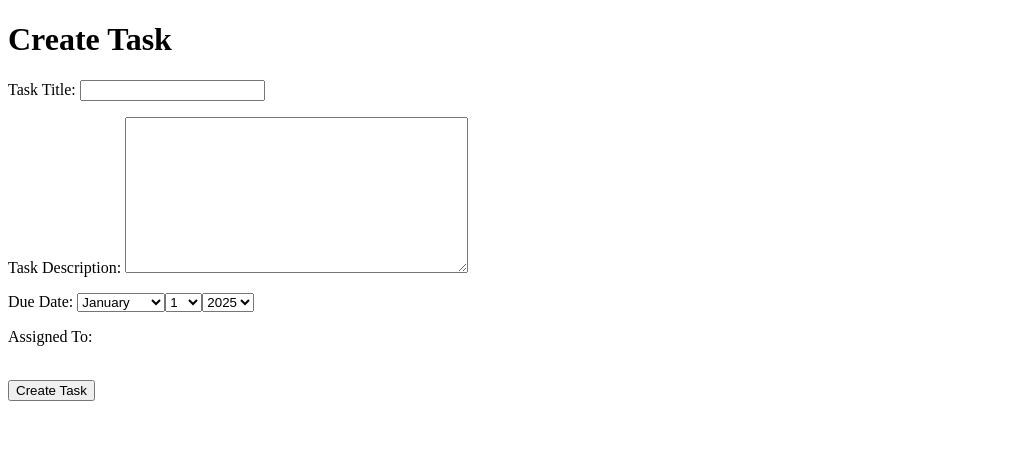
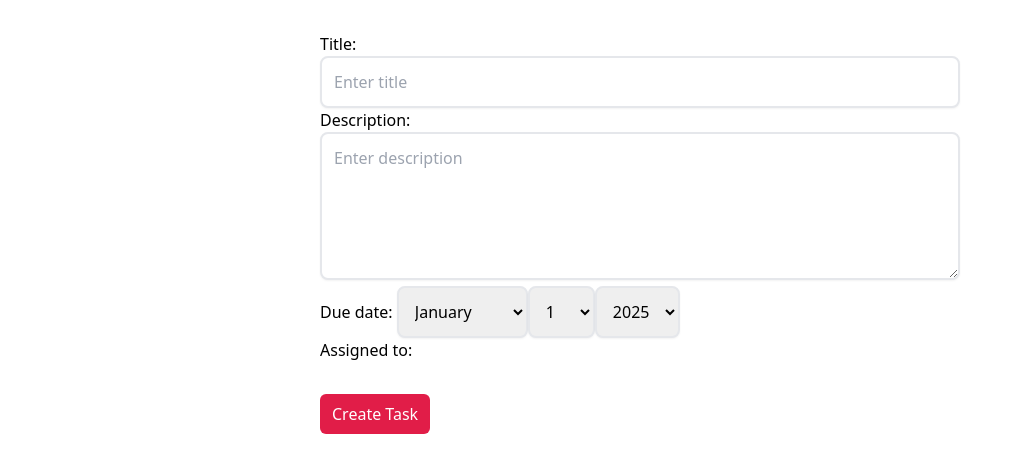
Before and after one commit to majharul-web/task-management-django, a Django app: page /tasks/create-task/ in a window 1280 px wide. Shown: the top 473 px of the page, without its empty margins (0-1015 px from the left). Run offline with Django 5.2, Linux system fonts and the light colour scheme; data that the repository does not hold is empty.

Commit message:
Create task using modelform

```diff
--- a/static/css/output.css
+++ b/static/css/output.css
@@ -649,6 +649,14 @@ video {
   margin-right: 0.5rem;
 }
 
+.mt-8 {
+  margin-top: 2rem;
+}
+
+.mt-2 {
+  margin-top: 0.5rem;
+}
+
 .block {
   display: block;
 }
@@ -712,6 +720,10 @@ video {
 
 .w-full {
   width: 100%;
+}
+
+.w-1\/2 {
+  width: 50%;
 }
 
 .max-w-\[1400px\] {
@@ -807,6 +819,10 @@ video {
 
 .rounded-xl {
   border-radius: 0.75rem;
+}
+
+.rounded-md {
+  border-radius: 0.375rem;
 }
 
 .border {
@@ -909,6 +925,11 @@ video {
 .bg-yellow-500 {
   --tw-bg-opacity: 1;
   background-color: rgb(234 179 8 / var(--tw-bg-opacity, 1));
+}
+
+.bg-rose-600 {
+  --tw-bg-opacity: 1;
+  background-color: rgb(225 29 72 / var(--tw-bg-opacity, 1));
 }
 
 .p-2 {
@@ -1021,11 +1042,6 @@ video {
   color: rgb(75 85 99 / var(--tw-text-opacity, 1));
 }
 
-.text-gray-700 {
-  --tw-text-opacity: 1;
-  color: rgb(55 65 81 / var(--tw-text-opacity, 1));
-}
-
 .text-gray-800 {
   --tw-text-opacity: 1;
   color: rgb(31 41 55 / var(--tw-text-opacity, 1));
--- a/tasks/forms.py
+++ b/tasks/forms.py
@@ -1,16 +1,75 @@
 from django import forms
+from tasks.models import Task
 
-class TaskForm(forms.Form):
-    title = forms.CharField(max_length=100, label='Task Title')
-    description = forms.CharField(widget=forms.Textarea, label='Task Description')
-    due_date = forms.DateField(widget=forms.SelectDateWidget, label='Due Date')
-    assigned_to = forms.MultipleChoiceField(widget=forms.CheckboxSelectMultiple, label='Assigned To',choices=[])
+
+class StyledFormMixin:
+    """ Mixing to apply style to form field"""
+
+    default_classes = "border-2 border-gray-300 w-full p-3 rounded-lg shadow-sm focus:outline-none focus:border-rose-500 focus:ring-rose-500"
+
+    def apply_styled_widgets(self):
+        for field_name, field in self.fields.items():
+            if isinstance(field.widget, forms.TextInput):
+                field.widget.attrs.update({
+                    'class': self.default_classes,
+                    'placeholder': f"Enter {field.label.lower()}"
+                })
+            elif isinstance(field.widget, forms.Textarea):
+                field.widget.attrs.update({
+                    'class': f"{self.default_classes} resize-none",
+                    'placeholder':  f"Enter {field.label.lower()}",
+                    'rows': 5
+                })
+            elif isinstance(field.widget, forms.SelectDateWidget):
+                print("Inside Date")
+                field.widget.attrs.update({
+                    "class": "border-2 border-gray-300 p-3 rounded-lg shadow-sm focus:outline-none focus:border-rose-500 focus:ring-rose-500"
+                })
+            elif isinstance(field.widget, forms.CheckboxSelectMultiple):
+                print("Inside checkbox")
+                field.widget.attrs.update({
+                    'class': "space-y-2"
+                })
+            else:
+                print("Inside else")
+                field.widget.attrs.update({
+                    'class': self.default_classes
+                })
+
+class TaskModelForm(StyledFormMixin, forms.ModelForm):
+    class Meta:
+        model = Task
+        # fields = '__all__'
+         # exclude = ['project', 'is_completed', 'created_at', 'updated_at']
+        fields = ['title', 'description', 'due_date', 'assigned_to']
+        widgets = {
+            'due_date': forms.SelectDateWidget,
+            'assigned_to': forms.CheckboxSelectMultiple
+        }
+
+
+        # widgets= {
+        #     'title': forms.TextInput(attrs={
+        #         'placeholder': 'Enter task title',
+        #         'class': 'border-2 border-gray-300 w-full p-3 rounded-lg shadow-sm focus:outline-none focus:border-rose-500 focus:ring-rose-500l'
+        #     }),
+        #     'description': forms.Textarea(attrs={
+        #         'placeholder': 'Enter task description',
+        #         'class': 'border-2 border-gray-300 w-full p-3 rounded-lg shadow-sm focus:outline-none focus:border-rose-500 focus:ring-rose-500l',
+        #         'rows': 4
+        #     }),
+        #     'due_date': forms.SelectDateWidget(
+        #         attrs={
+        #             'class': 'border-2 border-gray-300 p-3 rounded-lg shadow-sm focus:outline-none focus:border-rose-500 focus:ring-rose-500l'
+        #         }
+        #     ),
+        #     'assigned_to': forms.CheckboxSelectMultiple(
+        #         attrs={
+        #             'class': 'border-2 border-gray-300 w-full p-3 rounded-lg shadow-sm focus:outline-none focus:border-rose-500 focus:ring-rose-500l'
+        #         }
+        #     ),
+        # }
 
     def __init__(self, *args, **kwargs):
-        print(args, kwargs)
-        employees = kwargs.pop('employees', [])
         super().__init__(*args, **kwargs)
-        self.fields['assigned_to'].choices = [(employee.id, employee.name) for employee in employees]
-
-        # Example of dynamically setting choices for assigned_to field
-        # self.fields['assigned_to'].choices = [(user.id, user.username) for user in User.objects.all()]
+        self.apply_styled_widgets()
--- a/tasks/models.py
+++ b/tasks/models.py
@@ -7,6 +7,8 @@ class Employee(models.Model):
     email = models.EmailField(unique=True)
     # task_set
 
+    def __str__(self):
+        return self.name
 
 class Task(models.Model):
     project= models.ForeignKey(
--- a/tasks/templates/task-form.html
+++ b/tasks/templates/task-form.html
@@ -1,17 +1,25 @@
+{% load static %}
 <!DOCTYPE html>
 <html lang="en">
 <head>
     <meta charset="UTF-8">
     <meta name="viewport" content="width=device-width, initial-scale=1.0">
     <title>Create Task</title>
+    <link rel="stylesheet" href="{% static "css/output.css" %}">
 </head>
 <body>
-    <h1>Create Task</h1>
-    <form method="POST">
-        {% csrf_token %}
-        {{ form.as_p }}
-        <br>
-        <button type="submit">Create Task</button>
-    </form>
+   <div class="w-1/2 mx-auto mt-8">
+        <div>
+            {% if message %}
+                <p>{{ message }}</p>
+            {% endif %}
+        </div>
+        <form method="POST">
+            {% csrf_token %}
+            {{ form.as_p }}
+            <br>
+            <button class="bg-rose-600 px-3 py-2 text-white mt-2 rounded-md" type="submit">Create Task</button>
+        </form>
+   </div>
 </body>
 </html>
--- a/tasks/views.py
+++ b/tasks/views.py
@@ -1,7 +1,6 @@
 from django.shortcuts import render
 from django.http import HttpResponse
-from tasks.forms import TaskForm
-from tasks.models import Employee,Task
+from tasks.forms import TaskModelForm
 
 # Create your views here.
 
@@ -13,29 +12,14 @@ def user_dashboard(request):
 
 
 def create_task(request):
-    employees = Employee.objects.all()
-    form = TaskForm(employees=employees) #For GET request, we pass employees to the form
+    form = TaskModelForm() #For GET request, we pass employees to the form
 
     if(request.method == 'POST'): # If the request is POST, we need to process the form data
-        form = TaskForm(request.POST, employees=employees)
+        form = TaskModelForm(request.POST)
         if form.is_valid():
-            data= form.cleaned_data
-            title = data['title']
-            description = data['description']
-            due_date = data['due_date']
-            assigned_to = data['assigned_to']
-
-            task = Task.objects.create(
-                title=title,
-                description=description,
-                due_date=due_date
-            )
-
-            # for employee_id in assigned_to:
-            for employee_id in assigned_to:
-                employee = Employee.objects.get(id=employee_id)
-                task.assigned_to.add(employee)
-            return HttpResponse("Task created successfully!")
+            task = form.save()
+            return render(request, 'task-form.html', {'form': form, 'message': 'Task created successfully!'})
+            # return HttpResponse("Task created successfully!")
 
     context= {
         'form': form,
```
